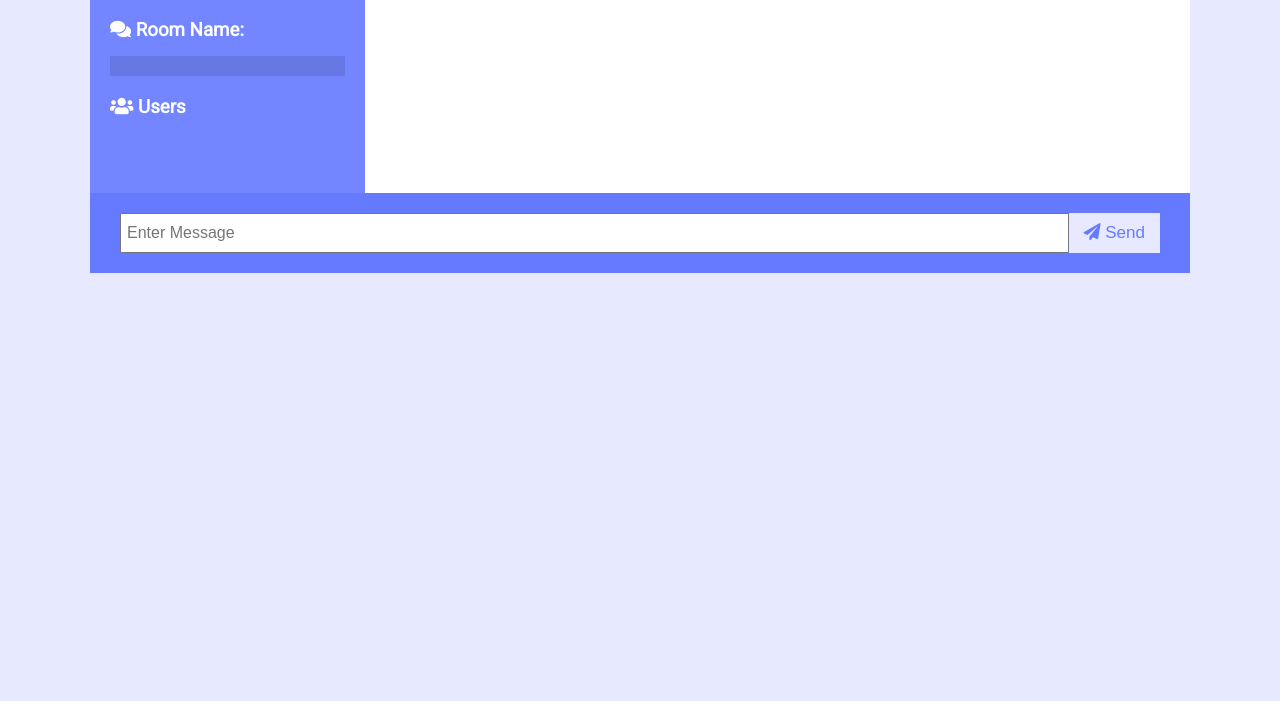
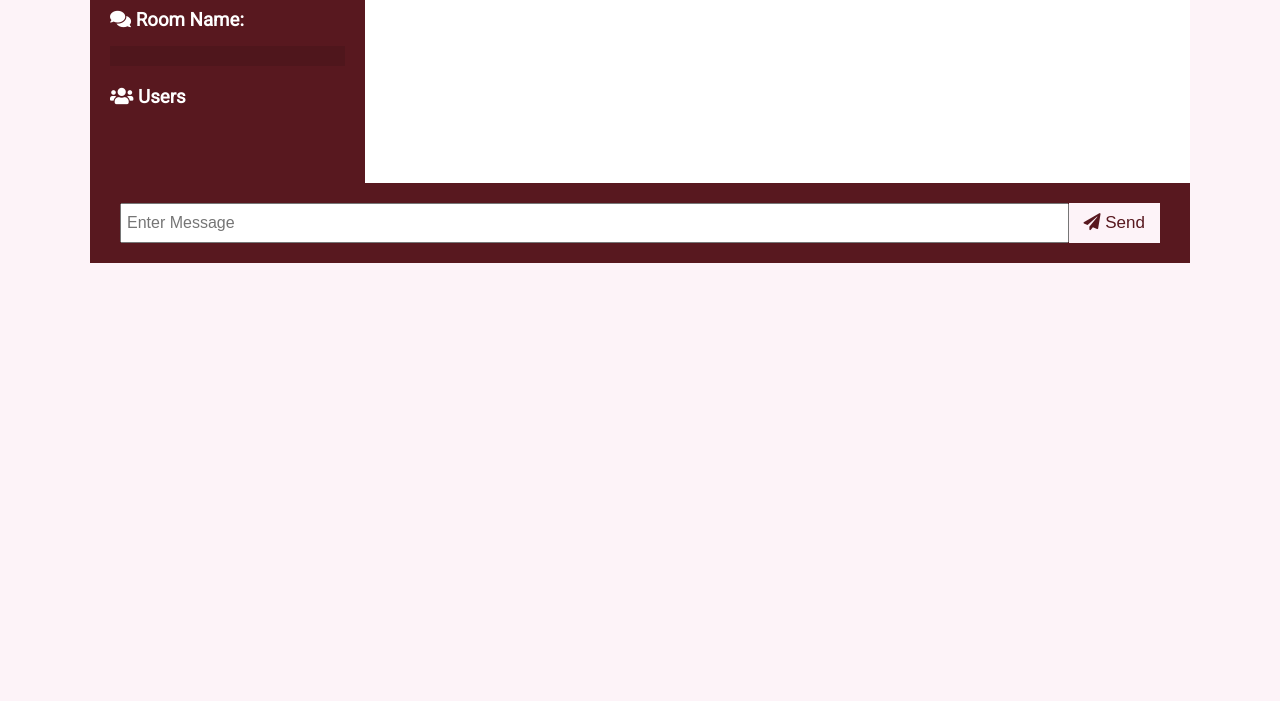
Before and after one commit to SanskritiKushik5/Chatroom, a website: page public/chat.html in a window 1280 px wide. Shown: the part 99-800 px from the top of the page. Drawn offline with nearby package versions, Linux system fonts and the light colour scheme; no server answers.

Commit message:
UI-changes done

```diff
--- a/public/css/style.css
+++ b/public/css/style.css
@@ -1,9 +1,9 @@
 @import url('https://fonts.googleapis.com/css?family=Roboto&display=swap');
 
 :root {
-	--dark-color-a: #667aff;
-	--dark-color-b: #7386ff;
-	--light-color: #e6e9ff;
+	--dark-color-a: #58181F;
+	--dark-color-b: #58181F;
+	--light-color:  #fdf3f8;
 	--success-color: #5cb85c;
 	--error-color: #d9534f;
 }
@@ -19,6 +19,7 @@ body {
 	font-size: 16px;
 	background: var(--light-color);
 	margin: 20px;
+    overflow: hidden;
 }
 
 ul {
@@ -43,7 +44,7 @@ a {
 .chat-container {
 	max-width: 1100px;
 	background: #fff;
-	margin: 30px auto;
+	margin: 10px auto;
 	overflow: hidden;
 }
 
@@ -87,7 +88,7 @@ a {
 
 .chat-messages {
 	padding: 30px;
-	max-height: 500px;
+	max-height: 440px;
 	overflow-y: scroll;
 }
 
@@ -188,3 +189,23 @@ a {
 		display: none;
 	}
 }
+
+/* width */
+::-webkit-scrollbar {
+    width: 10px;
+}
+
+/* Track */
+::-webkit-scrollbar-track {
+    background: #fff;
+}
+
+/* Handle */
+::-webkit-scrollbar-thumb {
+    background: #58181F;
+}
+
+/* Handle on hover */
+::-webkit-scrollbar-thumb:hover {
+    background: #360f14;
+}
```
